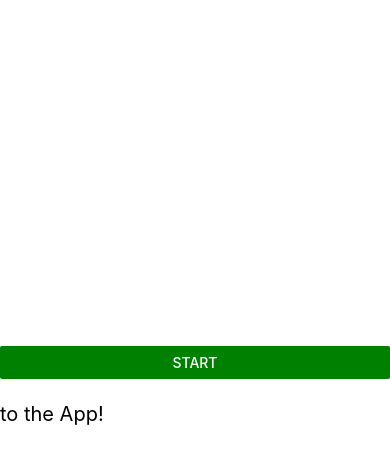
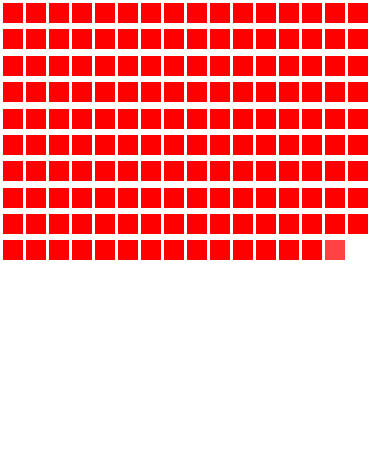
Before and after one commit to saad277/ReactNative-Animations, a React Native app: screen / in a window 390 px wide. Shown: the top 464 px of the page. Built offline with nearby package versions, Linux system fonts and the light colour scheme.

Commit message:
sequence

```diff
--- /dev/null
+++ b/Animations/Sequence.js
@@ -0,0 +1,72 @@
+import React, {Component} from 'react';
+import {
+  View,
+  Text,
+  Animated,
+  StyleSheet,
+  TouchableHighlight,
+  Easing,
+  Button,
+  ScrollView,
+} from 'react-native';
+
+const arr = [];
+
+for (var i = 0; i < 500; i++) {
+  arr.push(i);
+}
+
+class Sequence extends Component {
+  constructor() {
+    super();
+    this.animatedValue = [];
+
+    arr.forEach((value) => {
+      this.animatedValue[value] = new Animated.Value(0);
+    });
+  }
+
+  componentDidMount() {
+    this.animate();
+  }
+
+  animate() {
+    const animations = arr.map((item) => {
+      return Animated.timing(this.animatedValue[item], {
+        toValue: 1,
+        duration: 50,
+        useNativeDriver: true,
+      });
+    });
+    Animated.sequence(animations).start();
+  }
+
+  render() {
+    const animations = arr.map((x, i) => {
+      return (
+        <Animated.View
+          key={i}
+          style={{
+            opacity: this.animatedValue[x],
+            height: 20,
+            width: 20,
+            backgroundColor: 'red',
+            marginLeft: 3,
+            marginTop: 3,
+          }}
+        />
+      );
+    });
+    return <View style={styles.container}>{animations}</View>;
+  }
+}
+
+const styles = StyleSheet.create({
+  container: {
+    flex: 1,
+    flexDirection: 'row',
+    flexWrap: 'wrap',
+  },
+});
+
+export default Sequence;
--- a/App.js
+++ b/App.js
@@ -4,9 +4,10 @@ import Spin from './Animations/Spin';
 import Timings from './Animations/TimingExamples';
 import Spring from './Animations/Spring';
 import Parallel from './Animations/ParallelAnimations';
+import Sequence from './Animations/Sequence';
 
 const App = () => {
-  return <Parallel />;
+  return <Sequence />;
 };
 
 export default App;
```
